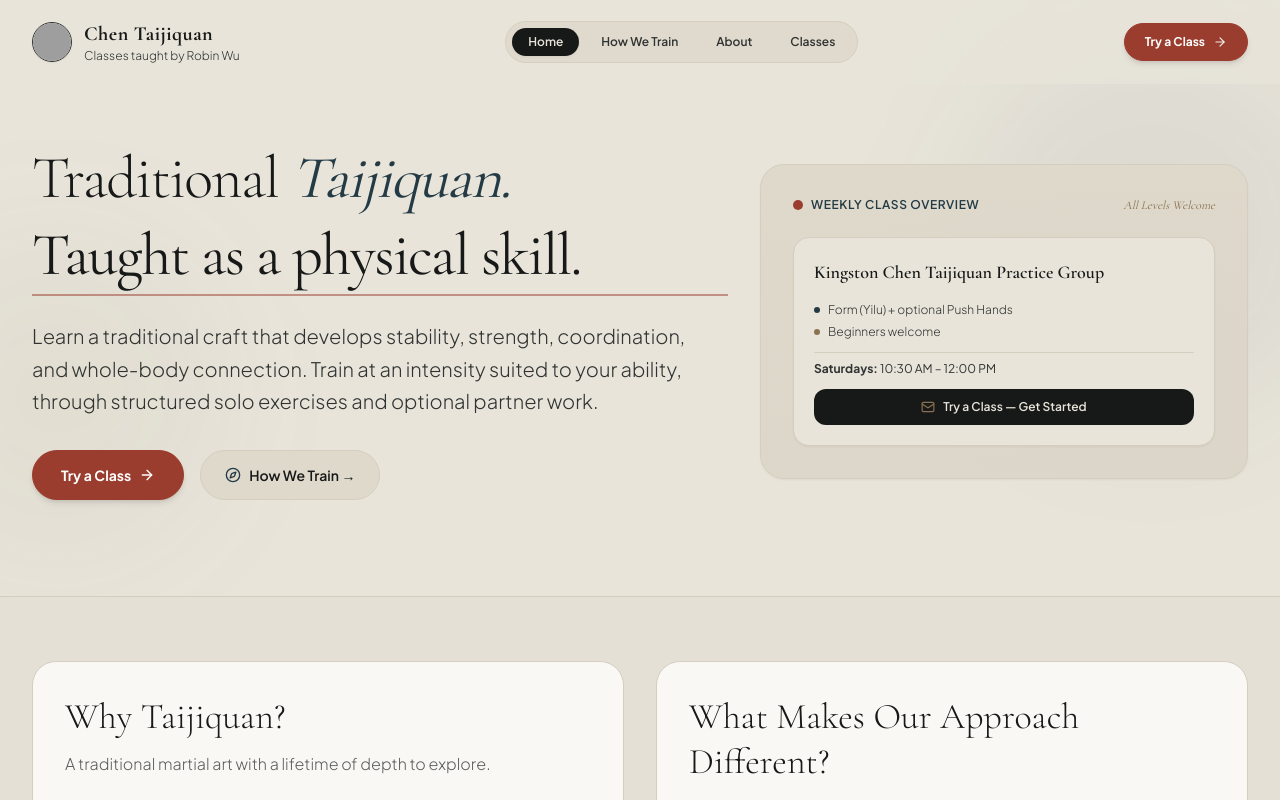
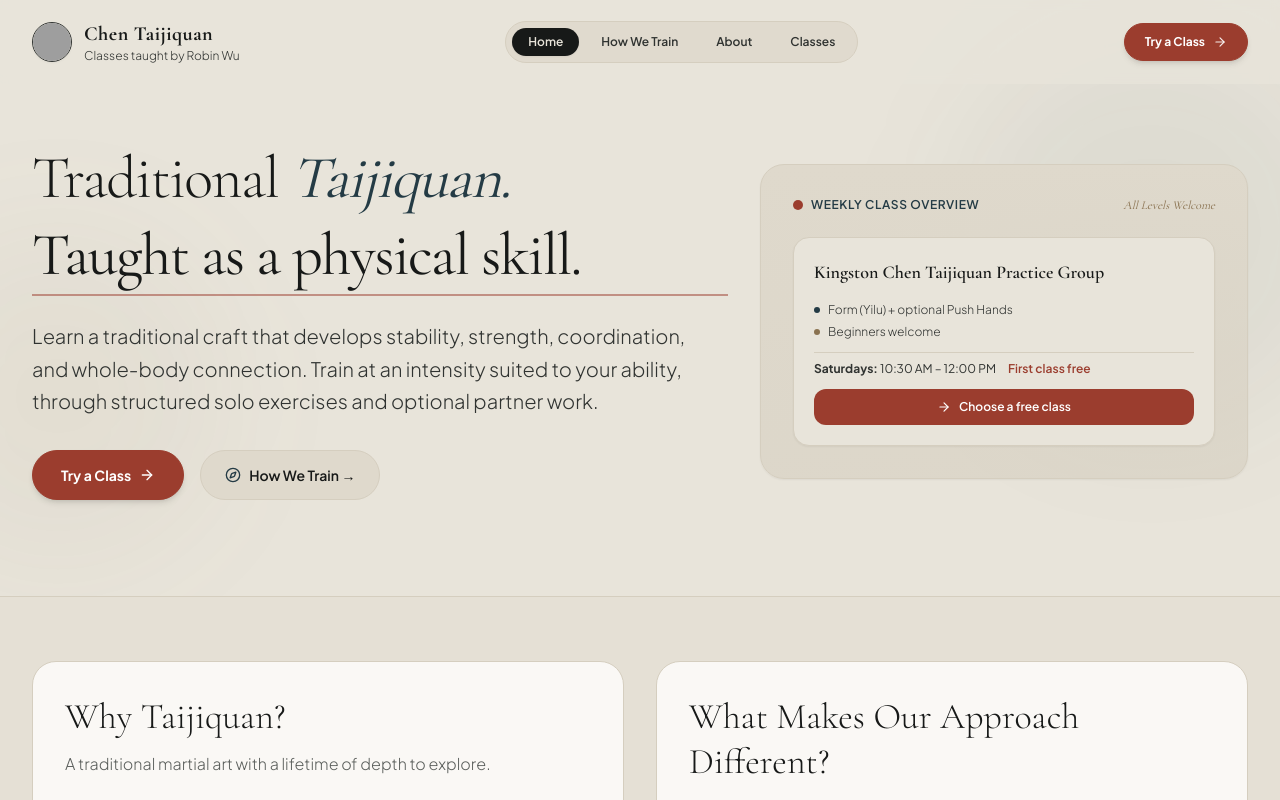
Before and after one commit to RobinfWu/taiji-meetup, a Next.js app: page / in a window 1280 px wide. Shown: the top 800 px of the page. Built offline with nearby package versions, Linux system fonts and the light colour scheme; grey boxes are pictures that could not be loaded.

Commit message:
update: mention free class to home page.

```diff
--- a/app/components/HeroSection.tsx
+++ b/app/components/HeroSection.tsx
@@ -3,7 +3,7 @@
 import React from "react";
 import Link from "next/link";
 import { TAIJI_DATA, ClassSession } from "../data/taijiData";
-import { ArrowRight, Mail, Compass } from "lucide-react";
+import { ArrowRight, Compass } from "lucide-react";
 
 interface HeroSectionProps {
   onNavigateTab?: (tabId: string) => void;
@@ -89,16 +89,17 @@ export const HeroSection: React.FC<HeroSectionProps> = () => {
                   </div>
                 </div>
 
-                <div className="pt-2 border-t border-[#D5CEBF] text-xs text-[#303331]">
+                <div className="pt-2 border-t border-[#D5CEBF] text-xs text-[#303331] flex flex-wrap items-center gap-x-3 gap-y-1">
                   <div><strong>{primaryClass.day}:</strong> {primaryClass.time}</div>
+                  <span className="font-semibold text-[#9B3D2E]">First class free</span>
                 </div>
 
                 <Link
-                  href="/start"
-                  className="w-full mt-3 py-2.5 bg-[#171918] hover:bg-[#303331] text-[#E8E4DA] text-xs font-semibold rounded-xl transition-colors flex items-center justify-center space-x-2 cursor-pointer"
+                  href="/classes#reserve"
+                  className="w-full mt-3 py-2.5 bg-[#9B3D2E] hover:bg-[#7D3024] text-white text-xs font-semibold rounded-xl transition-colors flex items-center justify-center space-x-2 cursor-pointer"
                 >
-                  <Mail className="w-3.5 h-3.5 text-[#8A7250]" />
-                  <span>Try a Class — Get Started</span>
+                  <ArrowRight aria-hidden="true" className="w-3.5 h-3.5" />
+                  <span>Choose a free class</span>
                 </Link>
               </div>
             </div>
```
